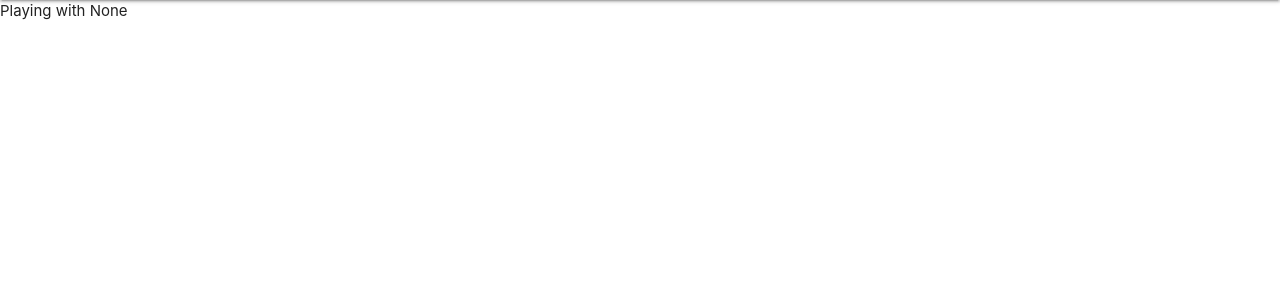
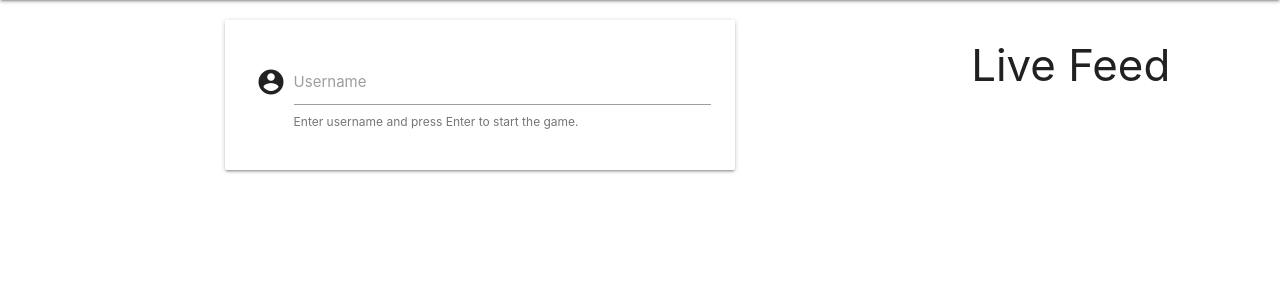
Before and after one commit to abhie-lp/tic-tac-toe-django, a Django app: page /game/with-player/ in a window 1280 px wide. Shown: the part 64-364 px from the top of the page. Run offline with Django 3.2, Linux system fonts and the light colour scheme; the visitor is signed in with stand-in values (Sample User, id 1); some libraries are stand-ins or nearby versions.

Commit message:
Draw board for p2p

```diff
--- a/games/templates/games/game_with_computer.html
+++ b/games/templates/games/game_with_computer.html
@@ -2,13 +2,12 @@
 
 {% block title %}VS. Computer{% endblock title %}
 {% block extra_css %}
-  <link href="https://fonts.googleapis.com/icon?family=Material+Icons" rel="stylesheet">
   <style>
     .board-row {
       clear: both;
       display: table;
       content: "";
-      margin-left: 30px;
+      margin: auto;
     }
 
     .square {
--- a/games/templates/games/game_with_player.html
+++ b/games/templates/games/game_with_player.html
@@ -1,7 +1,99 @@
 {% extends 'base.html' %}
 
-{% block title %}VS. Player{% if username %} - {{ username }}{% endif %}{% endblock title %}
+{% block extra_css %}
+  <style>
+    .board-row {
+      clear: both;
+      display: table;
+      content: "";
+      margin: auto;
+    }
 
-{% block container %}
-  Playing with {{ username }}
-{% endblock container %}
+    .square {
+      background: #fff;
+      border: 2px solid #999;
+      border-radius: .3em;
+      box-shadow: 1px 1px 0 0, 2px 2px 0 0, 3px 3px 0 0, 4px 4px 0 0, 5px 5px 0 0;
+      float: left;
+      font-size: 50px;
+      font-weight: bolder;
+      line-height: 34px;
+      height: 100px;
+      margin: 2px;
+      padding: 0;
+      text-align: center;
+      width: 100px;
+    }
+
+    .square:focus {
+      outline: none;
+      border: 3px solid #999;
+    }
+
+    .square:hover {
+      border: 3px solid #999;
+    }
+
+    .sidenav li > span {
+      color: rgba(0,0,0,0.87);
+      display: block;
+      font-size: 14px;
+      font-weight: 500;
+      height: 48px;
+      line-height: 48px;
+      padding: 0 32px;
+    }
+  </style>
+{% endblock extra_css %}
+
+{% block title %}
+  VS. Player {% if username %}<{{ username }}>{% else %}[Select User]{% endif %}
+{% endblock title %}
+
+{% block container_content %}
+  {% if username %}
+    <div  class="col l2">
+      <strong>YOU: {{ request.user.username }}</strong>
+    </div>
+
+    <div class="col l5 center-align center">
+      {% include 'games/snippets/p2p_game_board.html' with game=game%}
+    </div>
+
+    <div class="col l2">
+      <strong>{{ username }}</strong>
+    </div>
+  {% else %}
+    <div  class="col l2 m1">&nbsp;</div>
+
+    <div class="col l5 m10 center-align center">
+      <div class="card-panel">
+        <div class="input-field">
+          <i class="material-icons prefix">account_circle</i>
+          <input id="username" type="text">
+          <label for="username">Username</label>
+          <span class="helper-text left-align" data-error="wrong" data-success="right">
+            Enter username and press Enter to start the game.
+          </span>
+        </div>
+      </div>
+    </div>
+
+    <div class="col l2 m1 hide-on-med-and-down">&nbsp;</div>
+    {% endif %}
+
+{% endblock container_content %}
+
+{% block extra_script %}
+  {% if username %}
+  {% else %}
+    <script>
+      document.getElementById('username').addEventListener('keyup', function(e) {
+        console.log(e)
+        if (e.key === 'Enter' && e.target.value.length > 0) {
+          window.location = window.location.pathname + e.target.value;
+        }
+      })
+    </script>
+  {% endif %}
+{% endblock extra_script %}
--- a/games/urls.py
+++ b/games/urls.py
@@ -8,4 +8,5 @@
     path("new-game/", new_game_with_computer_view, name="reset_game"),
     path('make-move/', make_a_move_view, name="make_move"),
     path("change-symbol/", change_symbol, name="change_symbol"),
+    path('with-player/<str:username>', game_with_player_view, name='player_game_user'),
 ]
--- a/games/views.py
+++ b/games/views.py
@@ -1,13 +1,15 @@
 from typing import Optional
 
 from django.http import HttpResponse, JsonResponse, HttpResponseNotAllowed
-from django.shortcuts import render, redirect
+from django.shortcuts import render, redirect, get_object_or_404
 from django.contrib.auth.decorators import login_required
 from django.views.decorators.csrf import csrf_exempt
 from django.views.decorators.http import require_POST
 
+from accounts.models import CustomUser
+
 from .decorators import timeit
-from .models import PLAYER1_MOVE, Cell, Game
+from .models import PLAYER1_MOVE, Cell, Game, GameP2P
 from .game import computer_move, check_winner
 
 
@@ -18,9 +20,15 @@
     game.change_symbol()
     return HttpResponse(game.symbol)
 
-
+@timeit
+@login_required()
 def game_with_player_view(request, username=None):
-    return render(request, 'games/game_with_player.html', {'username': username})
+    if username:
+        player2 = get_object_or_404(CustomUser, username=username)
+        game = GameP2P.game.get_game(request.user, player2)
+        return render(request, 'games/game_with_player.html', {'username': username,
+                                                               'game': game})
+    return render(request, 'games/game_with_player.html')
 
 
 @timeit
```
Also changed, not shown: games/templates/games/snippets/p2p_game_board.html (added, +23 -0 lines).
